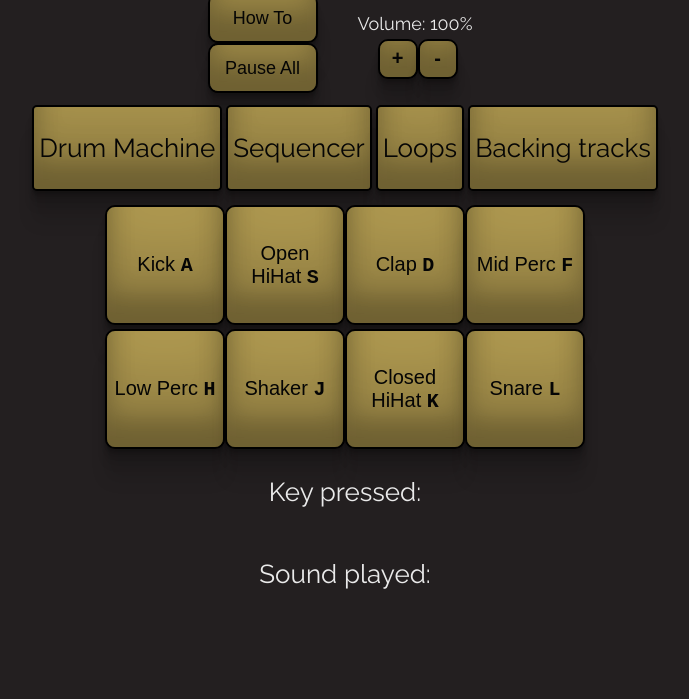
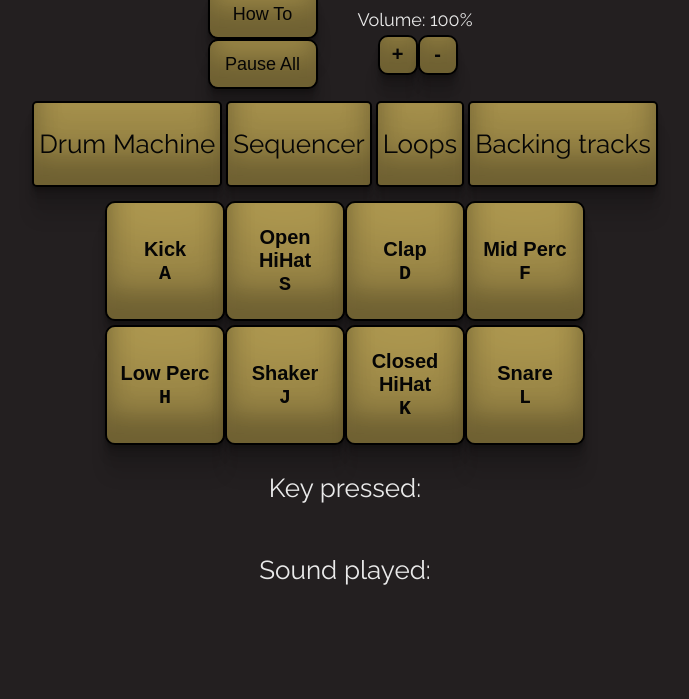
Before and after one commit to birgerosterberg/groovebox, a plain HTML site: page index.html in a window 1280 px wide. Shown: the part 101-800 px from the top of the page, without its empty margins (295-984 px from the left). Drawn offline with nearby package versions, Linux system fonts and the light colour scheme.

Commit message:
fix layout

```diff
--- a/assets/css/styles.css
+++ b/assets/css/styles.css
@@ -128,7 +128,7 @@ a:visited {
   display: flex;
   justify-content: space-around;
   width: 100%;
-  margin: 2px 20px 0px 20px;
+  margin: 0px 20px 0px 20px;
 }
 .menu-btn {
   width: 80px;
@@ -167,7 +167,7 @@ a:visited {
   height: 75px;
   width: 75px;
 }
-.pad-container button p,
+.pad-container button,
 kbd {
   margin: 0;
   font-weight: bolder;
--- a/index.html
+++ b/index.html
@@ -40,11 +40,10 @@
                                     <ul>
                                         <li>Base volume = 100%, so be aware of high volume.</li>
                                         <li>Pause All audio playing on the Groove Box.</li>
-                                        <ul>
-                                            <li><span>Only on Desktop: </span> <br> + and - buttons changes the volume
-                                                of the
-                                                Groove Box.</li>
-                                        </ul>
+
+                                        <li><span>Only on Desktop: </span> <br> + and - buttons changes the volume
+                                            of the
+                                            Groove Box.</li>
                                     </ul>
                                     <h3>Drum Machine</h3>
                                     <ul>
@@ -134,41 +133,37 @@
                         -->
                             <div class="pad-container">
                                 <button class="pad" data-key="65" onclick="clickPlay(event, 65)" aria-label="Kick">Kick
-                                    <kbd>A</kbd>
-
+                                    <br> <kbd>A</kbd>
                                 </button>
                                 <button class="pad" data-key="83" onclick="clickPlay(event, 83)"
                                     aria-label="Open HiHat">Open HiHat
-                                    <kbd>S</kbd>
-
+                                    <br> <kbd>S</kbd>
                                 </button>
                                 <button class="pad" data-key="68" onclick="clickPlay(event, 68)" aria-label="Clap">Clap
-                                    <kbd>D</kbd>
-
+                                    <br> <kbd>D</kbd>
                                 </button>
                                 <button class="pad" data-key="70" onclick="clickPlay(event, 70)"
                                     aria-label="Mid Perc">Mid Perc
-                                    <kbd>F</kbd>
-
+                                    <br> <kbd>F</kbd>
                                 </button>
                             </div>
                             <div class="pad-container">
                                 <button class="pad" data-key="72" onclick="clickPlay(event, 72)"
                                     aria-label="Low Perc">Low Perc
-                                    <kbd>H</kbd>
+                                    <br> <kbd>H</kbd>
 
                                 </button>
                                 <button class="pad" data-key="74" onclick="clickPlay(event, 74)"
-                                    aria-label="Shaker">Shaker <kbd>J</kbd>
+                                    aria-label="Shaker">Shaker <br> <kbd>J</kbd>
 
                                 </button>
                                 <button class="pad" data-key="75" onclick="clickPlay(event, 75)"
                                     aria-label="Closed HiHat">Closed HiHat
-                                    <kbd>K</kbd>
+                                    <br> <kbd>K</kbd>
 
                                 </button>
                                 <button class="pad" data-key="76" onclick="clickPlay(event, 76)"
-                                    aria-label="Snare">Snare <kbd>L</kbd>
+                                    aria-label="Snare">Snare <br> <kbd>L</kbd>
 
                                 </button>
                             </div>
```
